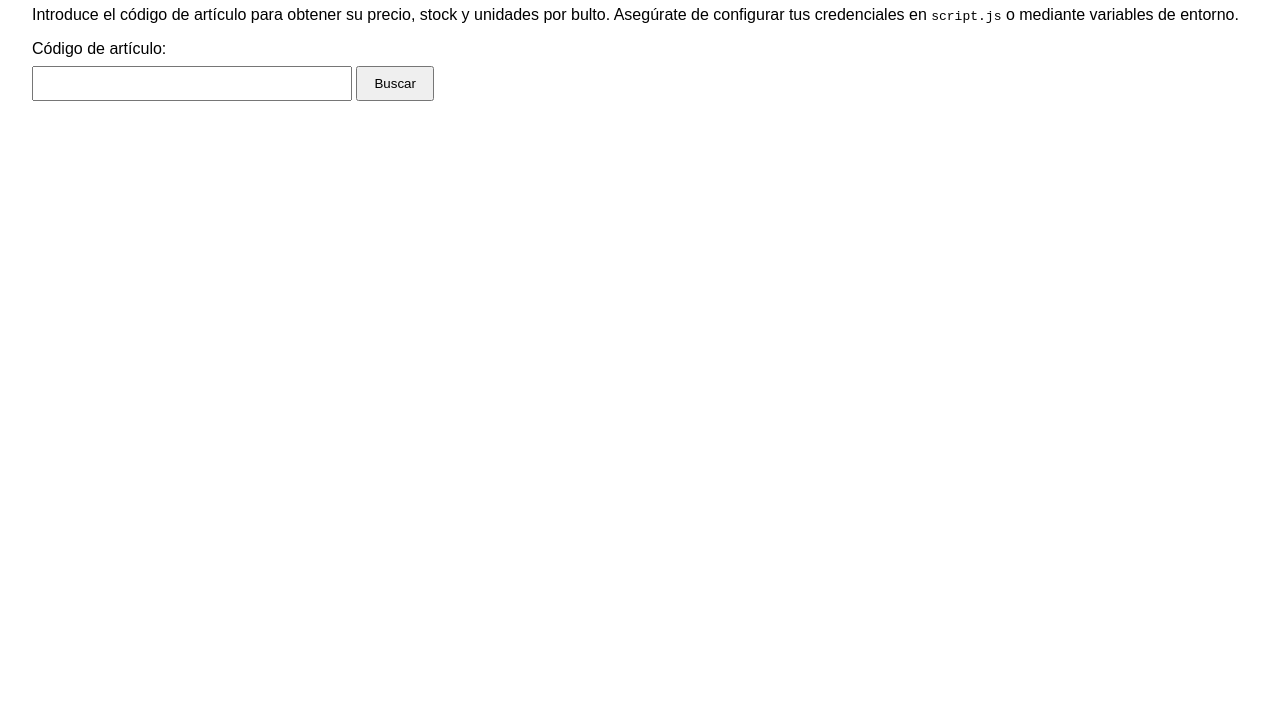
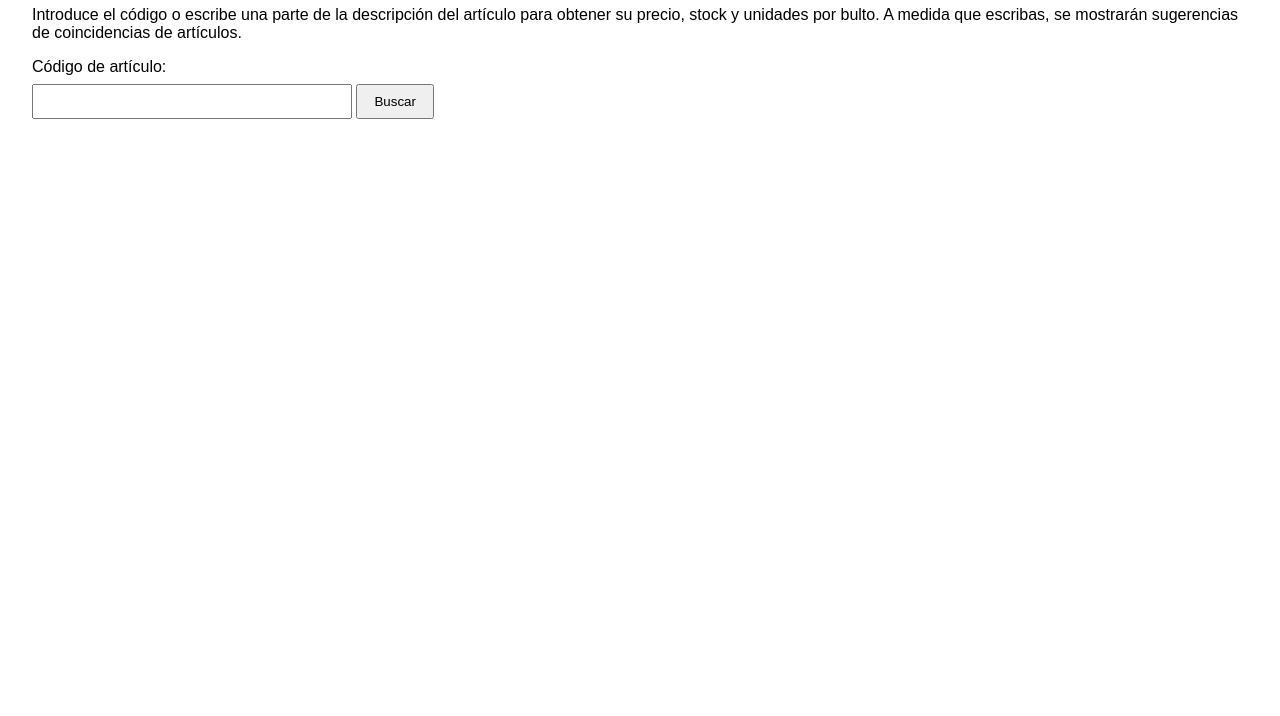
Before and after one commit to Frez15/Stock-simple, a plain HTML site: page index.html in a window 1280 px wide. Shown: the part 84-800 px from the top of the page. Drawn offline with Linux system fonts and the light colour scheme.

Commit message:
Update index.html message to reflect text search suggestions

```diff
--- a/index.html
+++ b/index.html
@@ -16,7 +16,21 @@
 </head>
 <body>
   <h1>Consulta de Stock y Precios de Artículos</h1>
-  <p>Introduce el código de artículo para obtener su precio, stock y unidades por bulto. Asegúrate de configurar tus credenciales en <code>script.js</code> o mediante variables de entorno.</p>
+  <!--
+    Mensaje introductorio de la aplicación de consulta.
+
+    Explicamos al usuario que puede introducir un código de artículo o bien escribir
+    una parte de la descripción para que el sistema le sugiera coincidencias.
+    Ya no es necesario configurar credenciales manualmente en este archivo, ya que
+    se incluyen directamente en el script o se pueden usar variables de entorno
+    en el despliegue.  Para evitar publicar credenciales en repositorios públicos
+    se recomienda usar variables de entorno en entornos de producción.
+  -->
+  <p>
+    Introduce el código o escribe una parte de la descripción del artículo para
+    obtener su precio, stock y unidades por bulto. A medida que escribas, se
+    mostrarán sugerencias de coincidencias de artículos.
+  </p>
   <form id="searchForm">
     <label for="articleInput">Código de artículo:</label>
     <input type="text" id="articleInput" required list="articleSuggestions" />
```
